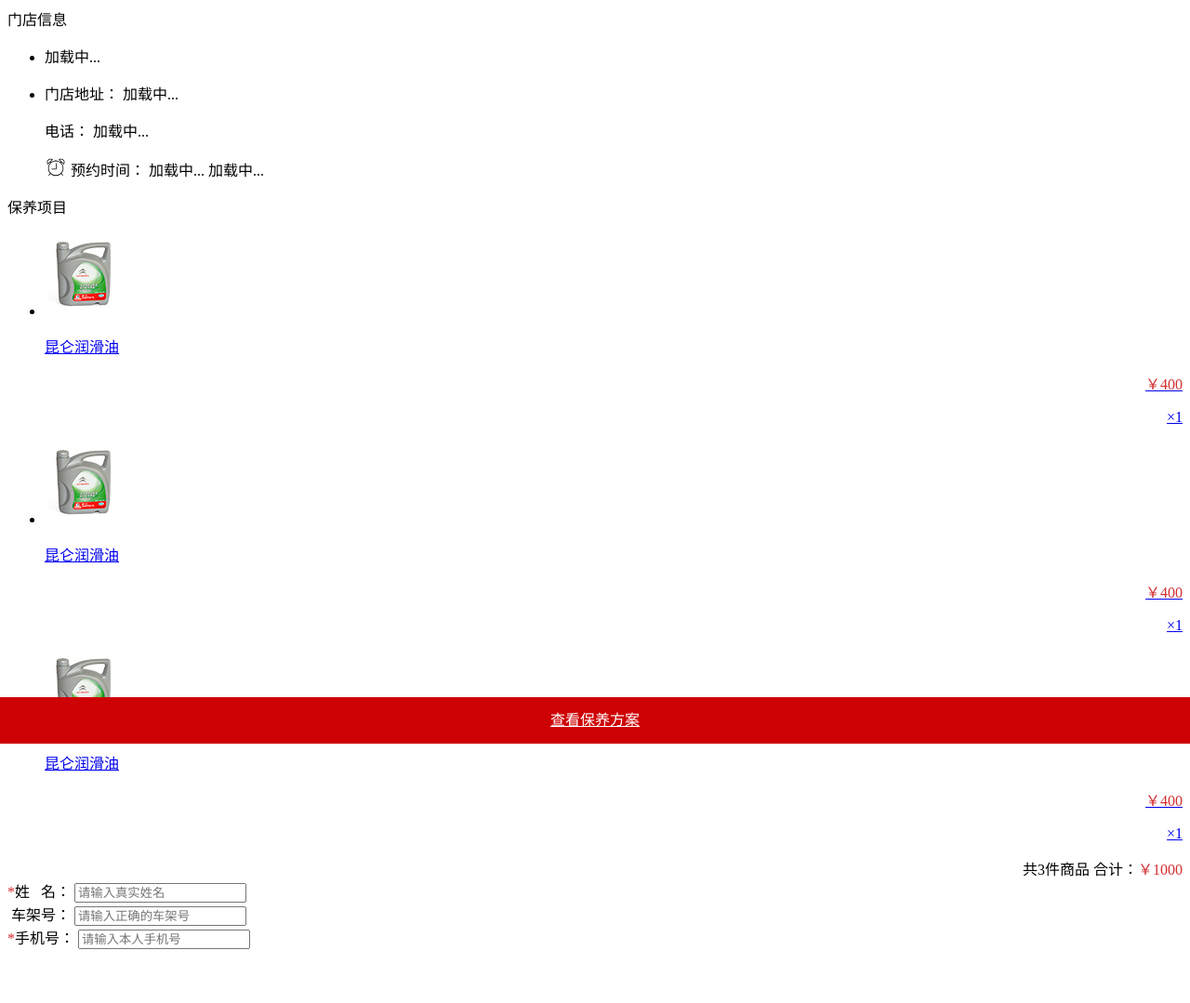
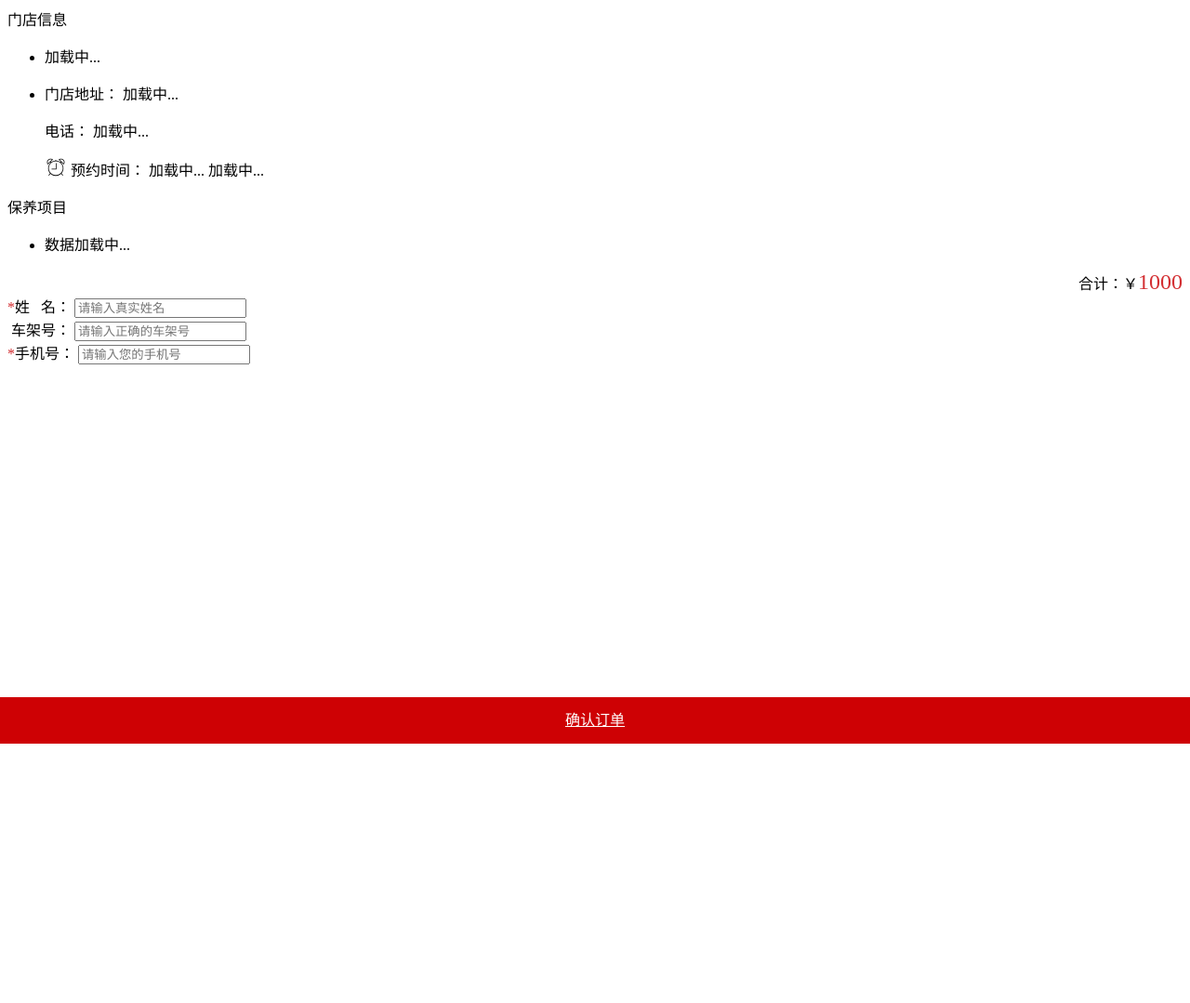
Before and after one commit to hi-noikiy/ServicesOrderH5, a PHP site: the page made by app/Home/View/Car_createorder.php in a window 1280 px wide. Shown: the whole page at 93% size. After the commit the page ends 800 px from the top, so only its background shows below. Run offline with PHP 8.4, Linux system fonts and the light colour scheme; the template is opened without the code that fills it, so the values that code supplies are empty.

Commit message:
5月31号截稿

```diff
--- a/app/Common/Conf/config.php
+++ b/app/Common/Conf/config.php
@@ -6,5 +6,6 @@ return array(
 	'ACTION_SUFFIX'=>'Action',         // 操作方法后缀
 	'SHOW_PAGE_TRACE'=>  false,             // 显示页面Trace信息
 	'URL_MODEL'=>  1,               //URL模式
-	'API_SERVER'=>'http://139.224.199.100:8015/webapi/api/CarInfo/'
+	'API_SERVER'=>'http://139.224.199.100:8015/webapi/api/CarInfo/',
+	'IMG_URL'=>'http://139.224.199.100:8015/webapi'
 );
--- a/app/Home/View/Car_createorder.php
+++ b/app/Home/View/Car_createorder.php
@@ -27,7 +27,7 @@
 		}
 
 		.total-price span:last-child {
-			font-size: 16px;
+			font-size: 24px;
 			color: #D32F32;
 		}
 
@@ -43,8 +43,8 @@
 </head>
 
 <body>
-<a href="/index.php/home/car/selectproduct.html" onClick="return isSubmit();" style="color: #FFFFFF;position: fixed;z-index: 10;line-height: 50px;text-align: center;width: 100%;bottom: 0px;left: 0px;background-color: #CE0104;">查看保养方案</a>
-	<div class="mui-content" style="padding-bottom: 50px;">
+<a href="#" onClick="return isSubmit();" style="color: #FFFFFF;position: fixed;z-index: 10;line-height: 50px;text-align: center;width: 100%;bottom: 0px;left: 0px;background-color: #CE0104;">确认订单</a>
+	<div class="mui-content" style="padding-bottom: 80px;">
 		<div class="title">
 			门店信息
 		</div>
@@ -72,64 +72,26 @@
 		<div class="title">
 			保养项目
 		</div>
-		<ul class="mui-table-view">
+		<ul class="mui-table-view" id="productlist">
 			<li class="mui-table-view-cell mui-media">
-				<a href="javascript:;">
-					<img class="mui-media-object mui-pull-left" src="../../../public/assets/images/oil1.jpg">
-					<div class="mui-media-body mui-row">
-						<p class="mui-col-xs-8">昆仑润滑油</p>
-						<div class="mui-col-xs-4" >
-						<p>￥400</p>
-						<p> ×<span>1</span></p>
-						</div>
-					</div>
-        		</a>
-
-
-			</li>
-			<li class="mui-table-view-cell mui-media">
-				<a href="javascript:;">
-					<img class="mui-media-object mui-pull-left" src="../../../public/assets/images/oil1.jpg">
-					<div class="mui-media-body mui-row">
-						<p class="mui-col-xs-8">昆仑润滑油</p>
-						<div class="mui-col-xs-4" >
-						<p>￥400</p>
-						<p> ×<span>1</span></p>
-						</div>
-					</div>
-        		</a>
-
-
-			</li>
-			<li class="mui-table-view-cell mui-media">
-				<a href="javascript:;">
-					<img class="mui-media-object mui-pull-left" src="../../../public/assets/images/oil1.jpg">
-					<div class="mui-media-body mui-row">
-						<p class="mui-col-xs-8">昆仑润滑油</p>
-						<div class="mui-col-xs-4" >
-						<p>￥400</p>
-						<p> ×<span>1</span></p>
-						</div>
-					</div>
-        		</a>
-
+					数据加载中...
 			</li>
 		</ul>
 		<div class="title total-price">
-			共<span>3</span>件商品 合计：<span>￥1000</span>
+			合计：￥<span id="sumPrice">1000</span>
 		</div>
 		<form class="mui-input-group">
 			<div class="mui-input-row">
 				<label><span>*</span>姓&nbsp;&nbsp;&nbsp;名：</label>
-				<input type="text" class="mui-input-clear" placeholder="请输入真实姓名">
+				<input type="text" class="mui-input-clear" placeholder="请输入真实姓名" id="orderPersonName">
 			</div>
 			<div class="mui-input-row">
 				<label>&nbsp;车架号：</label>
-				<input type="text" class="mui-input-clear" placeholder="请输入正确的车架号">
+				<input type="text" class="mui-input-clear" placeholder="请输入正确的车架号" id="orderVin">
 			</div>
 			<div class="mui-input-row">
 				<label><span>*</span>手机号：</label>
-				<input type="text" class="mui-input-clear" placeholder="请输入本人手机号">
+				<input type="text" class="mui-input-clear" placeholder="请输入您的手机号" id="orderPhone">
 			</div>
 		</form>
 	</div>
@@ -142,6 +104,84 @@
 			jQuery( '#subPhone' ).text( _GETDATA( 'subPhone' ) );
 			jQuery( '#selectdate' ).text( _GETDATA( 'selectdate' ) );
 			jQuery( '#startTime' ).text( _GETDATA( 'startTime' )+' - '+ _GETDATA( 'endTime' ) );
+			jQuery( '#orderPersonName' ).val( _GETDATA( 'orderPersonName' ) );
+			jQuery( '#orderVin' ).val( _GETDATA( 'orderVin' ) );
+			jQuery( '#orderPhone' ).val( _GETDATA( 'orderPhone' ) );
+			var productList = _GETDATA( 'productList' );
+			if(productList!=undefined && productList!=null && productList!="" && productList!="[]"){
+				//alert(productList);
+				productList = eval('('+productList +')');
+				var liststr = '';
+				var imgSrc = '__PUBLIC__/assets/images/none-shop.jpg';
+				var sumPrice=0;
+				jQuery.each(productList,function(entryIndex,data){
+					if(data['imgSrc']!=''){
+						imgSrc = '<?php echo C('IMG_URL'); ?>'+data['imgSrc'];
+					}else{
+						imgSrc = '__PUBLIC__/assets/images/none-shop.jpg';
+					}
+					liststr += '<li class="mui-table-view-cell mui-media">'+
+					'<img class="mui-media-object mui-pull-left" src="'+imgSrc+'">'+
+					'<div class="mui-media-body mui-row">'+
+						'<p class="mui-col-xs-8">'+data['productName']+'</p>'+
+						'<div class="mui-col-xs-4" >'+
+						'<p>￥'+data['salePrice']+'</p>'+
+						'<p> ×<span>'+data['productNum']+'</span></p>'+
+						'</div>'+
+					'</div>'+
+					'</li>';
+					sumPrice += parseFloat(data['salePrice'])*parseFloat(data['productNum']);
+				});
+				jQuery('#productlist').html(liststr);
+				jQuery('#sumPrice').text(sumPrice);
+			}
+		}
+		function isSubmit(){
+			if(jQuery('#orderPersonName').val()==''){
+				mui.alert('请输入您的真实姓名');
+				return false;
+			}
+			if(jQuery('#orderVin').val()==''){
+				mui.alert('请输入正确的车架号');
+				return false;
+			}
+			if(jQuery('#orderPhone').val()==''){
+				mui.alert('请输入您的手机号');
+				return false;
+			}
+			_SAVEDATA('orderPersonName',jQuery('#orderPersonName').val());//保存进本地存储
+			_SAVEDATA('orderVin',jQuery('#orderVin').val());//保存进本地存储
+			_SAVEDATA('orderPhone',jQuery('#orderPhone').val());//保存进本地存储
+			//alert(_GETDATA( 'productList' ));
+			jQuery.ajax({
+				type: "POST",
+				url: "<?php echo U('home/car/createorder'); ?>",
+				global:"false",
+				data:"productList="+_GETDATA( 'productList' )+"&CarModelCode="+_GETDATA( 'carModelCode' )+"&subTimeID="+_GETDATA( 'subTimeID' )+"&subCode="+_GETDATA( 'subCode' )+"&orderPersonName="+jQuery('#orderPersonName').val()+"&orderVin="+jQuery('#orderVin').val()+"&orderPhone="+jQuery('#orderPhone').val(),
+				dataType:"json",
+				error:function(){
+					return false;
+				},
+				success: function(msg){
+					if(msg.status=='1'){
+
+							mui.alert(msg.info.message);
+						if(msg.info.data == ''){
+							mui.alert(msg.info.message);
+						}else{
+							mui.alert('您的订单已提交成功');
+						}
+					}else if(msg.status=='-1'){
+						mui.alert('与服务器通讯出错');
+					}
+					else if(msg.status=='-2'){
+						mui.alert('提交的信息不符合要求');
+					}
+				},
+				complete:function(){
+				}
+			});
+			return false;
 		}
 		</script>
 </body>
--- a/app/Home/View/Car_inputinfo.php
+++ b/app/Home/View/Car_inputinfo.php
@@ -35,7 +35,7 @@
 
 			</li>
 			<li class="mui-table-view-cell" style="padding:0">
-				<div class="mui-input-row" style="padding-right:50px">
+				<div class="mui-input-row" style="padding-right:80px">
 					<label>行驶里程</label>
 					<input id="licheng" type="number" placeholder="请输入公里数" style="text-align:right">
 				</div>
--- a/app/Home/View/Car_selectcar.php
+++ b/app/Home/View/Car_selectcar.php
@@ -27,7 +27,7 @@
 		?>
 			<li class="mui-table-view-cell mui-media mui-col-xs-4">
 	           <a href="<?php echo U('Car/selectcarclass?id='.$v['carSeriesCode']); ?>" onClick="return saveinfo('{$v['carSeriesCode']}','{$v['carSeriesImg']}','{$v['carSeriesName']}')">
-		           <img src="<?php if($v['carSeriesImg']==''){ ?>__PUBLIC__/assets/images/none-car.jpg<?php }else{ ?>{$v['carSeriesImg']}<?php } ?>" alt="">
+		           <img src="<?php if($v['carSeriesImg']==''){ ?>__PUBLIC__/assets/images/none-car.jpg<?php }else{ ?><?php echo C('IMG_URL'); ?>{$v['carSeriesImg']}<?php } ?>" alt="">
 		           <div class="mui-media-body">{$v['carSeriesName']}</div>
 		       </a>
 			</li>
--- a/app/Home/View/Car_selectcarclass.php
+++ b/app/Home/View/Car_selectcarclass.php
@@ -46,7 +46,7 @@
 		var carSeriesName = _GETDATA('carSeriesName');
 		jQuery('#carname').html(carSeriesName);
 		if(carSeriesImg!=""){
-			jQuery('#carimg').attr('src',carSeriesImg);
+			jQuery('#carimg').attr('src','<?php echo C('IMG_URL'); ?>'+carSeriesImg);
 		}
 
 		function saveinfo(carModelCode,carModelName){
```
Also changed, not shown: app/Home/Controller/CarController.class.php (+46 -0 lines), app/Home/View/Car_selectproduct.php (+5 -5 lines), app/Home/View/Car_verifyorder.php (+19 -40 lines).
